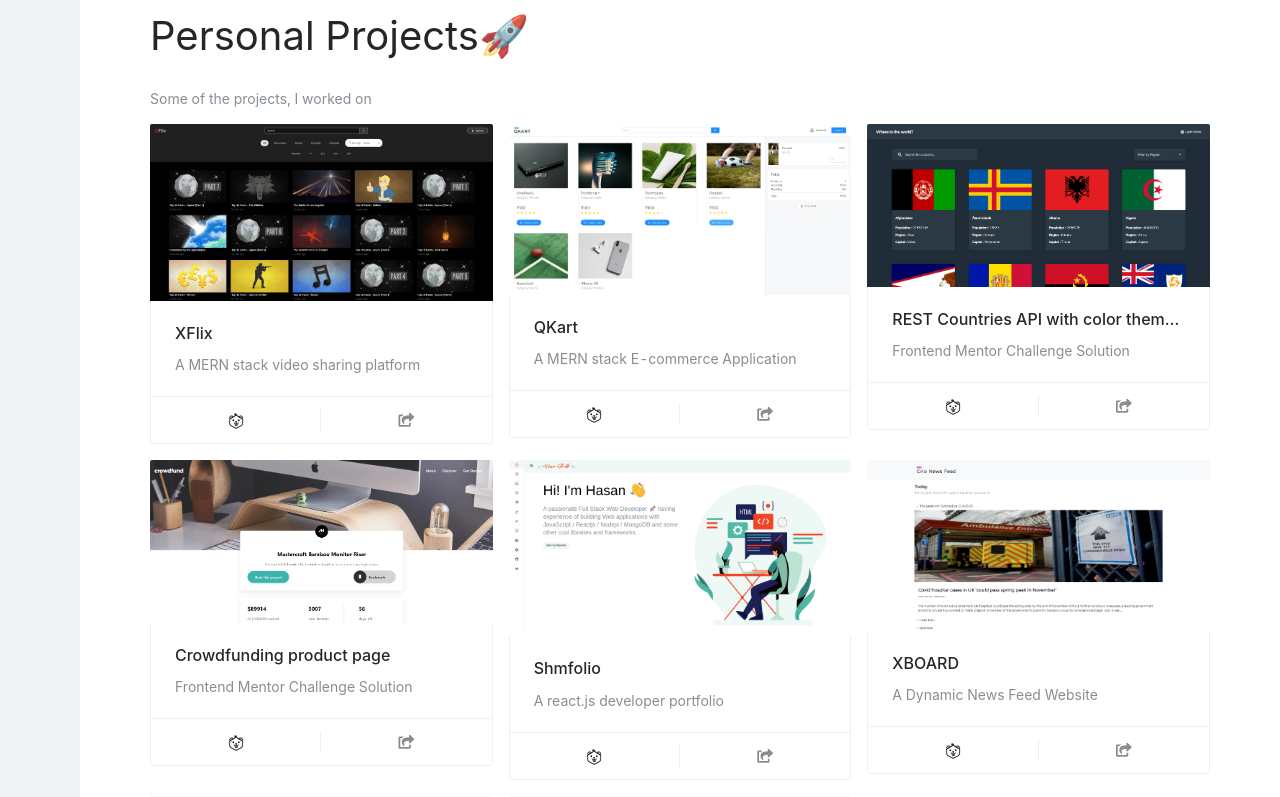
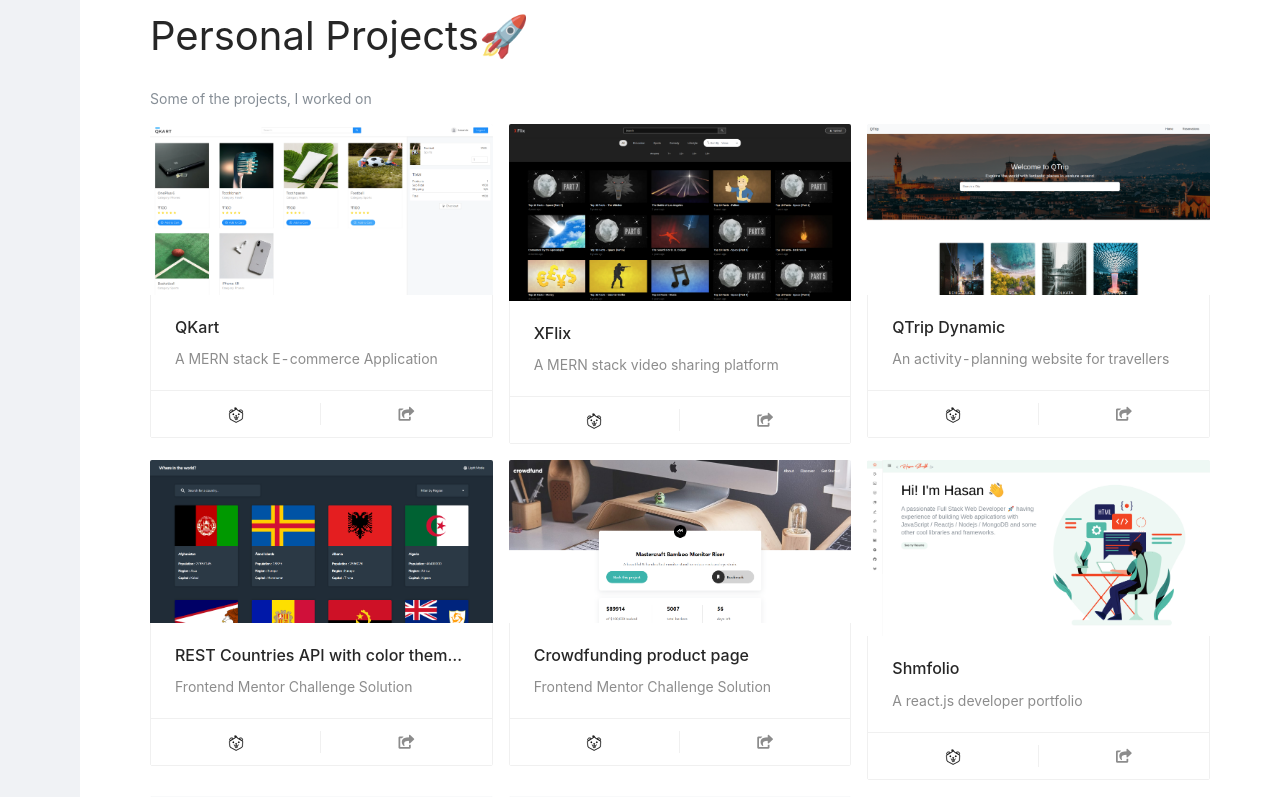
Before and after one commit to hasanshaikh-git/shmpholio, a React (Create React App) app: page / in a window 1280 px wide. Shown: the part 1460-2257 px from the top of the page. Built offline with nearby package versions, Linux system fonts and the light colour scheme.

Commit message:
Update Projects.js

```diff
--- a/src/components/Projects.js
+++ b/src/components/Projects.js
@@ -7,13 +7,39 @@ import companyLogo from "../assets/images/crio.svg";
 const { Meta } = Card;
 const projects = [
   {
+    image: require("../assets/images/QKart.png"),
+    projectName: "QKart",
+    projectDesc: "A MERN stack E-commerce Application",
+    footerLink: [
+      {
+        name: "View Project",
+        url: "https://qkart-mern.netlify.app/",
+      },
+      {
+        name: "View Code",
+        url:
+          "https://github.com/shasan419/qkart-frontend",
+      },
+      {
+        name: "View Implementation",
+        url: "https://www.crio.do/portfolio/shasan419/ME_QKART_FRONTEND/",
+      },
+      //  you can add extra buttons here.
+    ],
+  },
+  {
     image: require("../assets/images/xflix.png"),
     projectName: "XFlix",
     projectDesc: "A MERN stack video sharing platform",
     footerLink: [
       {
         name: "View Project",
-        url: "https://xflix.netlify.app/",
+        url: "https://xflix-mern.netlify.app/",
+      },
+      {
+        name: "View Code",
+        url:
+          "https://github.com/shasan419/xflix-frontend",
       },
       {
         name: "View Implementation",
@@ -23,19 +49,22 @@ const projects = [
     ],
   },
   {
-    image: require("../assets/images/QKart.png"),
-    projectName: "QKart",
-    projectDesc: "A MERN stack E-commerce Application",
+    image: require("../assets/images/QTrip-static.png"),
+    projectName: "QTrip Dynamic",
+    projectDesc: "An activity-planning website for travellers",
     footerLink: [
       {
         name: "View Project",
-        url: "https://qkart-project.netlify.app/",
+        url: "https://q-trip-dynamic.netlify.app/",
+      },
+      {
+        name: "View Code",
+        url: "https://github.com/shasan419/qtrip-dynamic",
       },
       {
         name: "View Implementation",
-        url: "https://www.crio.do/portfolio/shasan419/ME_QKART_FRONTEND/",
+        url: "https://www.crio.do/portfolio/shasan419/ME_QTRIPDYNAMIC/",
       },
-      //  you can add extra buttons here.
     ],
   },
   {
@@ -97,21 +126,6 @@ const projects = [
       {
         name: "View Implementation",
         url: "https://www.crio.do/portfolio/shasan419/ME_BUILDOUT_XBOARD/",
-      },
-    ],
-  },
-  {
-    image: require("../assets/images/QTrip-static.png"),
-    projectName: "QTrip Dynamic",
-    projectDesc: "An activity-planning website for travellers",
-    footerLink: [
-      {
-        name: "View Project",
-        url: "https://qtrip-dynamic.netlify.app/",
-      },
-      {
-        name: "View Implementation",
-        url: "https://www.crio.do/portfolio/shasan419/ME_QTRIPDYNAMIC/",
       },
     ],
   },
```
